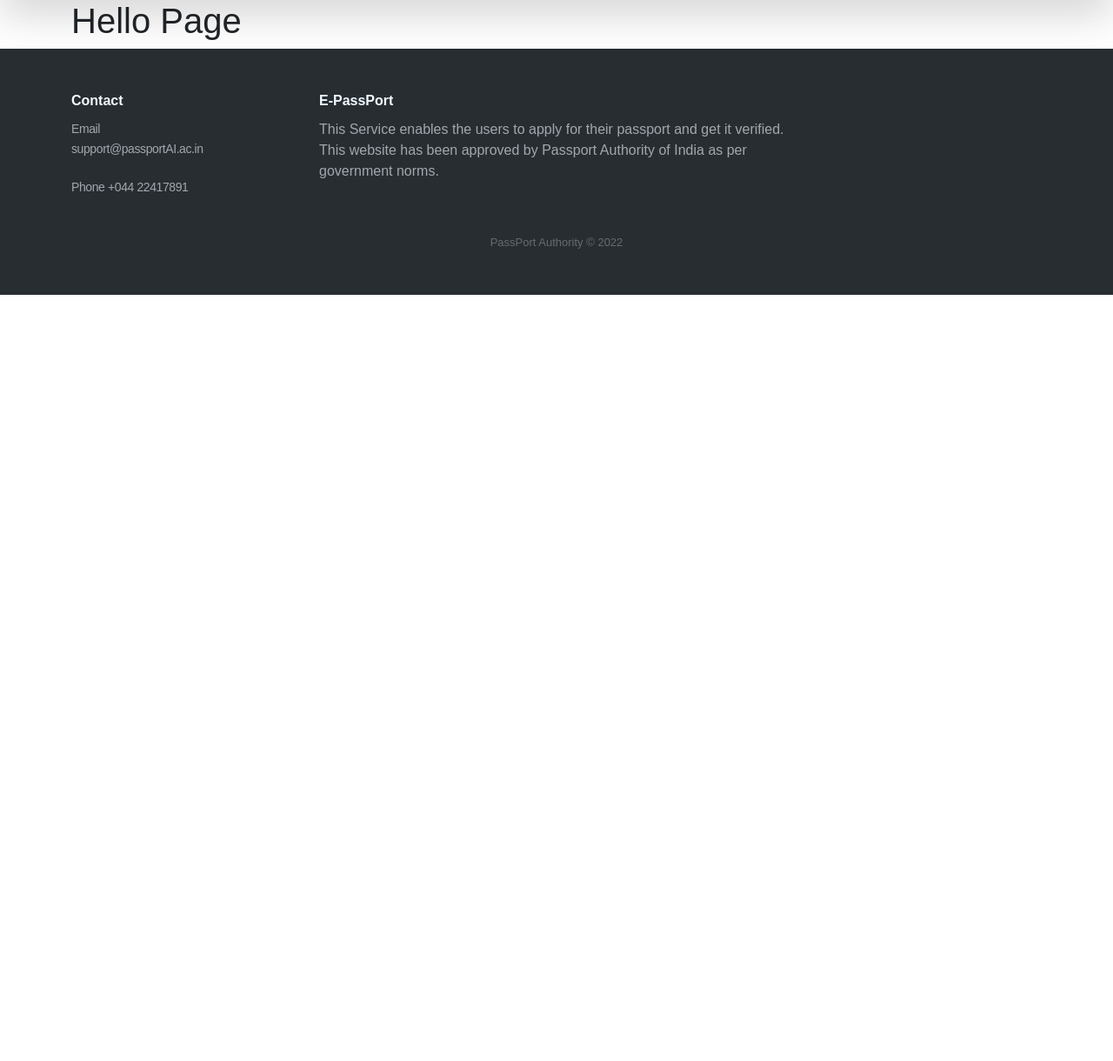
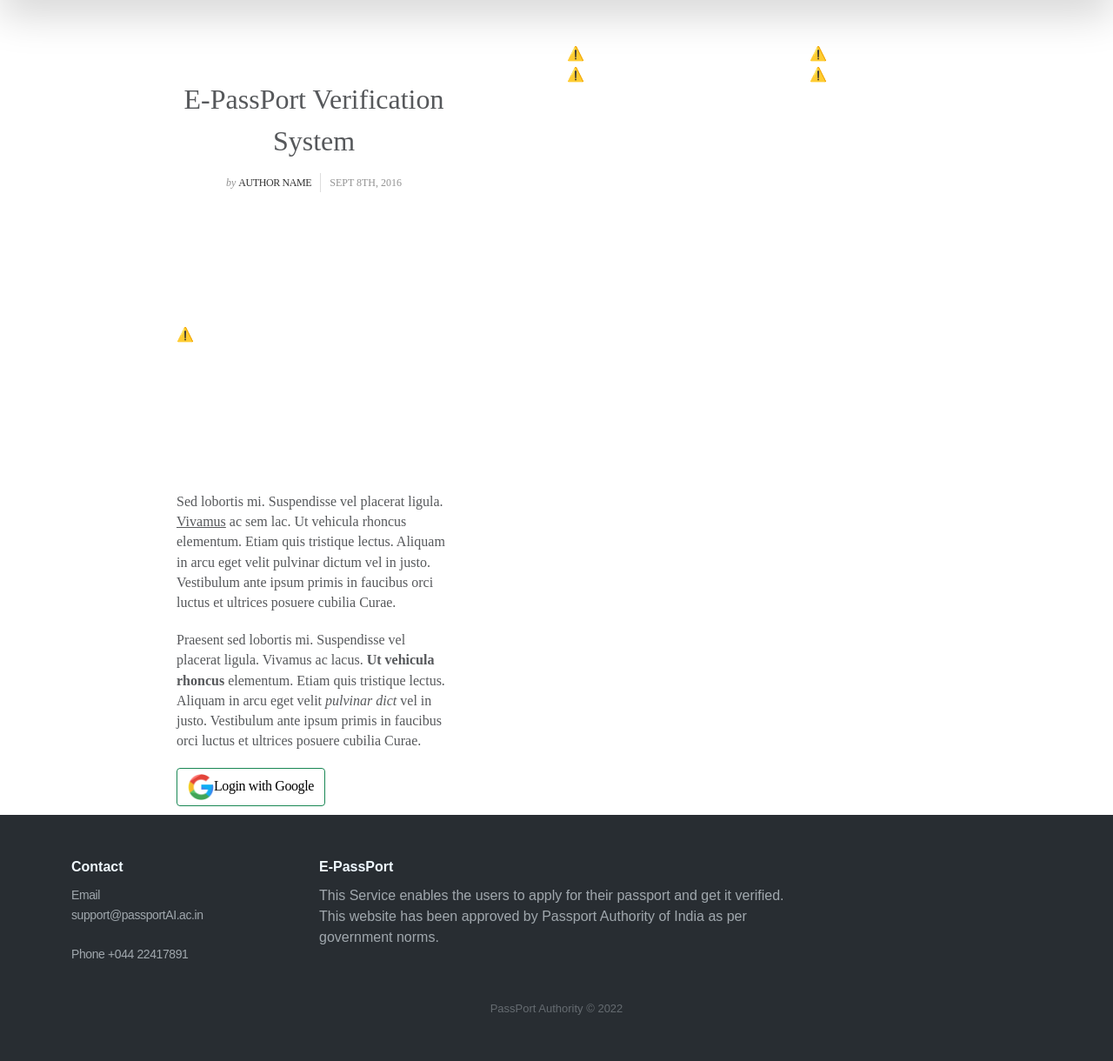
Before and after one commit to ShyamSundhar1411/EGovernanceProject, a Django app: page / in a window 1280 px wide. Shown: the part 53-1273 px from the top of the page at 87% size. Before the commit the page ends 392 px from the top, so only its background shows below. Run offline with Django 4.2, Linux system fonts and the light colour scheme; some web fonts are replaced.

Commit message:
FrontEnd

```diff
--- /dev/null
+++ b/governance/static/Article-Clean.css
@@ -0,0 +1,83 @@
+.article-clean {
+  color: #56585b;
+  background-color: #fff;
+  font-family: 'Lora', serif;
+  font-size: 14px;
+}
+
+.article-clean .intro {
+  font-size: 16px;
+  margin: 0 auto 30px;
+}
+
+.article-clean .intro h1 {
+  font-size: 32px;
+  margin-bottom: 15px;
+  padding-top: 20px;
+  line-height: 1.5;
+  color: inherit;
+  margin-top: 20px;
+}
+
+.article-clean .intro p {
+  color: #929292;
+  font-size: 12px;
+}
+
+.article-clean .intro p .by {
+  font-style: italic;
+}
+
+.article-clean .intro p .date {
+  text-transform: uppercase;
+  padding: 4px 0 4px 10px;
+  margin-left: 10px;
+  border-left: 1px solid #ddd;
+}
+
+.article-clean .intro p a {
+  color: #333;
+  text-transform: uppercase;
+  padding-left: 3px;
+}
+
+.article-clean .intro img {
+  margin-top: 20px;
+}
+
+.article-clean .text p {
+  margin-bottom: 20px;
+  line-height: 1.45;
+}
+
+@media (min-width:768px) {
+  .article-clean .text p {
+    font-size: 16px;
+  }
+}
+
+.article-clean .text h2 {
+  margin-top: 28px;
+  margin-bottom: 20px;
+  line-height: 1.45;
+  font-size: 16px;
+  font-weight: bold;
+  color: #333;
+}
+
+@media (min-width:768px) {
+  .article-clean .text h2 {
+    font-size: 20px;
+  }
+}
+
+.article-clean .text figure {
+  text-align: center;
+  margin-top: 30px;
+  margin-bottom: 20px;
+}
+
+.article-clean .text figure img {
+  margin-bottom: 12px;
+  max-width: 100%;
+}
--- /dev/null
+++ b/governance/static/custom.css
@@ -0,0 +1,8 @@
+.social_auth{
+    color:black;
+    text-decoration: none;
+    transition: 0.5s all ease-in-out;
+}
+.social_auth:hover{
+    transform: scale(1.5);
+}
--- a/governance/templates/base.html
+++ b/governance/templates/base.html
@@ -12,6 +12,8 @@
     <link rel="stylesheet" href="https://fonts.googleapis.com/css?family=Nunito+Sans&amp;display=swap">
     <link rel="stylesheet" href="https://fonts.googleapis.com/css?family=Source+Sans+Pro:300,400,700&amp;display=swap">
     <link rel="stylesheet" href="{% static 'styles.min.css' %}">
+    <link rel="stylesheet" href="{% static 'Article-Clean.css' %}">
+    <link rel="stylesheet" href="{% static 'custom.css' %}">
 </head>
 
 <body style="font-family: Alef, sans-serif;">
@@ -51,5 +53,6 @@
         </div>
     </footer>
     <script src="https://cdn.jsdelivr.net/npm/bootstrap@5.1.3/dist/js/bootstrap.bundle.min.js"></script>
+    <script src="https://unpkg.com/@lottiefiles/lottie-player@latest/dist/lottie-player.js"></script>
 </body>
 </html>
--- a/governance/urls.py
+++ b/governance/urls.py
@@ -23,7 +23,7 @@
 urlpatterns = [
     path('admin/', admin.site.urls),
     path('',views.home,name = "home"),
-    path('services/',include("service.urls")),
+    path('services/',include("services.urls")),
     path("registration/",include("social_django.urls",namespace = "social")),
     path('logout/',auth_views.LogoutView.as_view(),name = "logout"),
 ]
--- a/services/templates/services/home.html
+++ b/services/templates/services/home.html
@@ -1,4 +1,45 @@
 {% extends 'base.html' %}
+{% load static %}
 {% block content %}
-<h1>Hello Page</h1>
+<div class = "container" style = "margin-top:50px;">
+    <div class = "row" >
+        <div class = "col-md-6">
+            <section class="article-clean">
+                <div class="container">
+                    <div class="row">
+                        <div class="col-lg-10 col-xl-8 offset-lg-1 offset-xl-2">
+                            <div class="intro">
+                                <h1 class="text-center">E-PassPort Verification System</h1>
+                                <p class="text-center"><span class="by">by</span><a href="#">Author Name</a><span class="date">Sept 8th, 2016 </span></p><lottie-player src="https://assets6.lottiefiles.com/private_files/lf30_0cnnrwi5.json"  background="transparent"  speed="1"  style="width: 300px; height: 300px;"  loop  autoplay></lottie-player>
+                            </div>
+                            <div class="text" style = "margin-bottom:10px;">
+                                <p>Sed lobortis mi. Suspendisse vel placerat ligula. <span style="text-decoration: underline;">Vivamus</span> ac sem lac. Ut vehicula rhoncus elementum. Etiam quis tristique lectus. Aliquam in arcu eget velit pulvinar dictum vel in justo. Vestibulum ante ipsum primis in faucibus orci luctus et ultrices posuere cubilia Curae.</p>
+                                <p>Praesent sed lobortis mi. Suspendisse vel placerat ligula. Vivamus ac lacus. <strong>Ut vehicula rhoncus</strong> elementum. Etiam quis tristique lectus. Aliquam in arcu eget velit <em>pulvinar dict</em> vel in justo. Vestibulum ante ipsum primis in faucibus orci luctus et ultrices posuere cubilia Curae.</p>
+                                <a href="{% url 'social:begin' 'google-oauth2' %}" class="social_auth btn btn-outline-success"><img src="{% static 'Google.png' %}" alt="Gary Simon Avatar" height="30" width="30"/><span>Login with Google</span></a>
+                            </div>
+                        </div>
+                    </div>
+                </div>
+            </section>
+        </div>
+        <div class = "col-md-6">
+            <div class = "row">
+                <div class = "col-md-6">
+                    <lottie-player src="https://assets1.lottiefiles.com/private_files/lf30_uhftrb2n.json"  background="transparent"  speed="1"  style="width: auto; height: auto;"  loop  autoplay></lottie-player>
+                </div>
+                <div class = "col-md-6">
+                    <lottie-player src="https://assets1.lottiefiles.com/packages/lf20_8isnqscj.json"  background="transparent"  speed="1"  style="width: auto; height: auto;"  loop  autoplay></lottie-player>
+                </div>
+            </div>
+            <div class = "row">
+                <div class = "col-md-6">
+                    <lottie-player src="https://assets1.lottiefiles.com/packages/lf20_0knlzlvp.json"  background="transparent"  speed="1"  style="width: auto; height: auto;"  loop autoplay></lottie-player>
+                </div>
+                <div class = "col-md-6">
+                    <lottie-player src="https://assets6.lottiefiles.com/packages/lf20_8xd9abk4.json"  background="transparent"  speed="1"  style="width: auto; height: auto;"  loop  autoplay></lottie-player>
+                </div>
+            </div>
+        </div>
+    </div>
+</div>
 {% endblock %}
--- a/services/urls.py
+++ b/services/urls.py
@@ -1,4 +1,6 @@
 from . import views
+from django.urls import path,include
 
 urlpatterns = [
+    path("passport/application",views.passportapplciation,name = "passport_application"),
 ]
--- a/services/views.py
+++ b/services/views.py
@@ -3,3 +3,5 @@
 # Create your views here.
 def home(request):
     return render(request,"services/home.html")
+def passportapplciation(request):
+    pass
```
Also changed, not shown: governance/static/Google.png (added).
